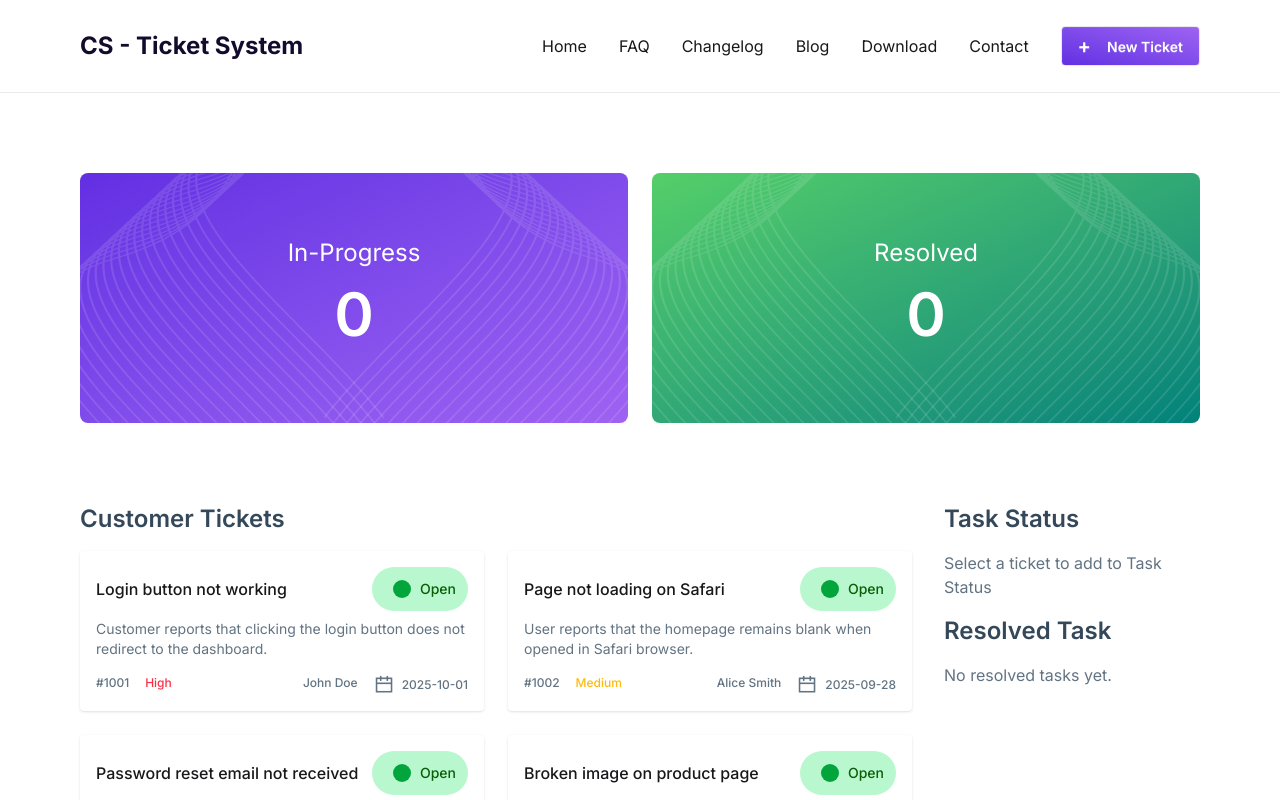
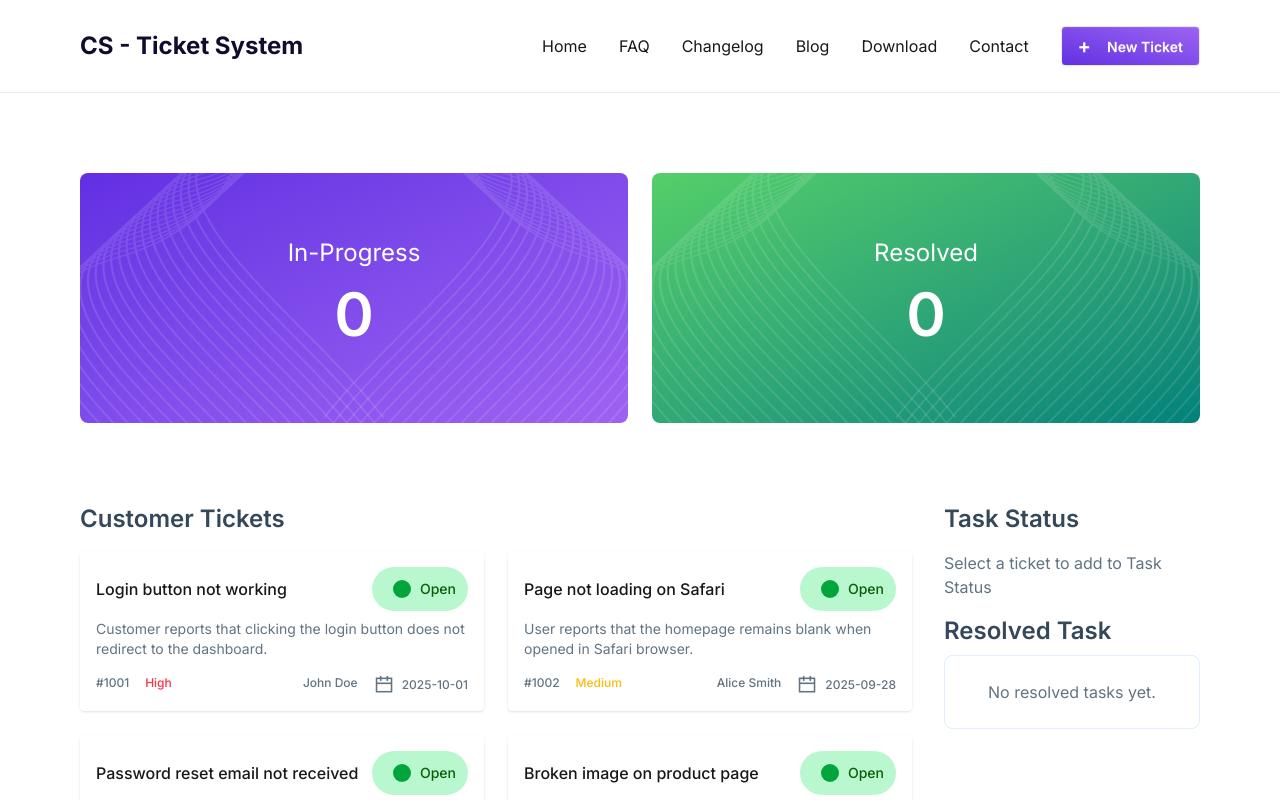
Before and after one commit to muhammad-tamim/web-project-21, a React (Vite) app: page / in a window 1280 px wide. Shown: the top 800 px of the page. Built offline with nearby package versions, Linux system fonts and the light colour scheme.

Commit message:
feat: add scrool-bar on resolved task

```diff
--- a/src/components/TicketSection/Ticket.jsx
+++ b/src/components/TicketSection/Ticket.jsx
@@ -103,9 +103,12 @@ const Ticket = ({ data, error, loading, inProgress, setInProgress, resolvedCount
                     )}
 
                     <h2 className='text-2xl font-semibold text-[#34485A]'>Resolved Task</h2>
-                    {resolvedData.length === 0 && <p className='my-4 text-[#627382]'>No resolved tasks yet.</p>}
 
-                    {resolvedData.map((resolved) => <p key={resolved.id} className='mt-4 px-4 py-5 bg-[#E0E7FF] rounded-sm font-medium shadow'>{resolved.title}</p>)}
+                    <div className='max-h-80 border border-[#e0eeff] overflow-auto my-2 space-y-4 py-2 px-2 rounded-lg'>
+                        {resolvedData.length === 0 && <p className='my-4 text-[#627382] text-center'>No resolved tasks yet.</p>}
+
+                        {resolvedData.map((resolved) => <p key={resolved.id} className=' px-4 py-5 bg-[#E0E7FF] rounded-sm font-medium shadow'>{resolved.title}</p>)}
+                    </div>
 
                 </div>
             </div>
```
